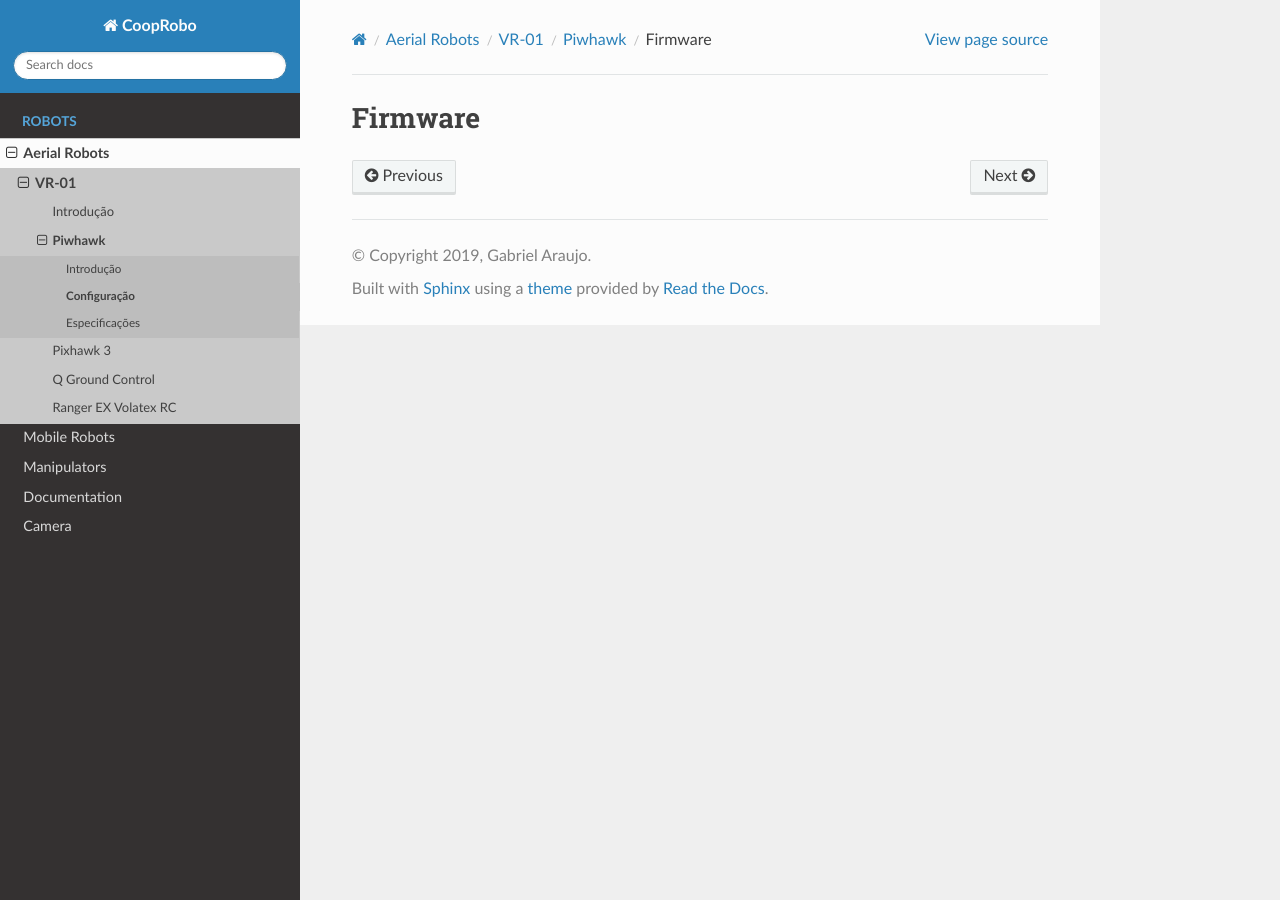
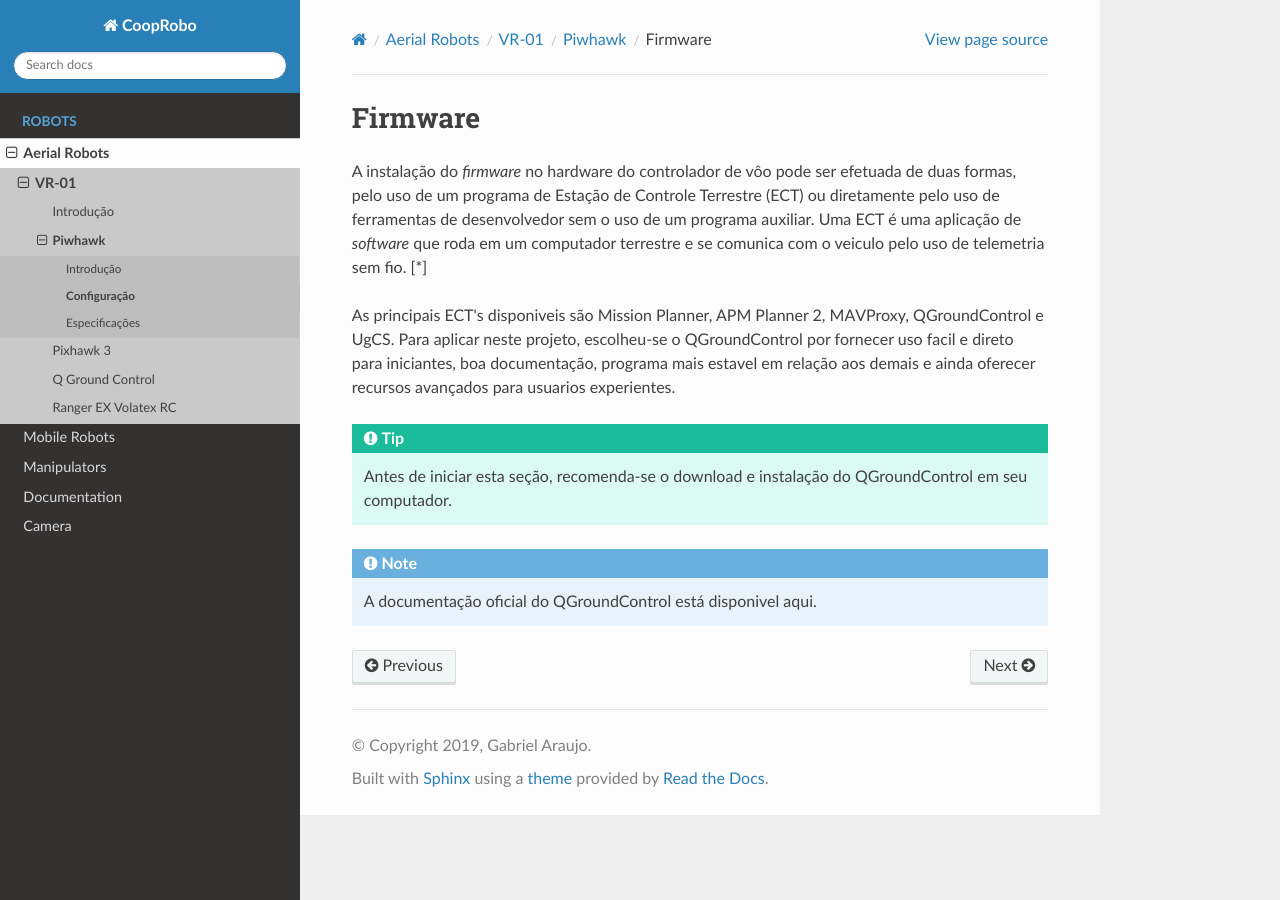
Before and after one commit to aerolab-unb/Aerial-pt, a Sphinx documentation site: the page built from Edit_CoopRobo/docs/source/aerial/vr01/hard/config/firmware.rst, in a window 1280 px wide. Built offline with Sphinx 7.4.7 and the Read the Docs theme 2.0.0, drawn with Linux system fonts in a browser that asks for light colours; pages that are not in the unit, such as notebooks, are missing from menus.

Commit message:
adição do topico firmware

```diff
--- a/Edit_CoopRobo/docs/source/aerial/vr01/hard/config/firmware.rst
+++ b/Edit_CoopRobo/docs/source/aerial/vr01/hard/config/firmware.rst
@@ -1,2 +1,16 @@
 Firmware
 =========
+
+
+A instalação do *firmware* no hardware do controlador de vôo pode ser efetuada de duas formas, pelo uso de um programa de Estação de Controle Terrestre (ECT) ou diretamente pelo uso de ferramentas de desenvolvedor sem o uso de um programa auxiliar. Uma ECT é uma aplicação de *software* que roda em um computador terrestre e se comunica com o veiculo pelo uso de telemetria sem fio.  [*]
+
+As principais ECT's disponiveis são Mission Planner, APM Planner 2, MAVProxy, QGroundControl e UgCS.
+Para aplicar neste projeto, escolheu-se o QGroundControl por fornecer uso facil e direto para iniciantes, boa documentação, programa mais estavel em relação aos demais e ainda oferecer recursos avançados para usuarios experientes.
+
+.. adicionar links de download, instalação e documentação oficial
+
+.. Tip::
+    Antes de iniciar esta seção, recomenda-se o download e instalação do QGroundControl em seu computador.
+
+.. Note::
+    A documentação oficial do QGroundControl está disponivel aqui.
```
